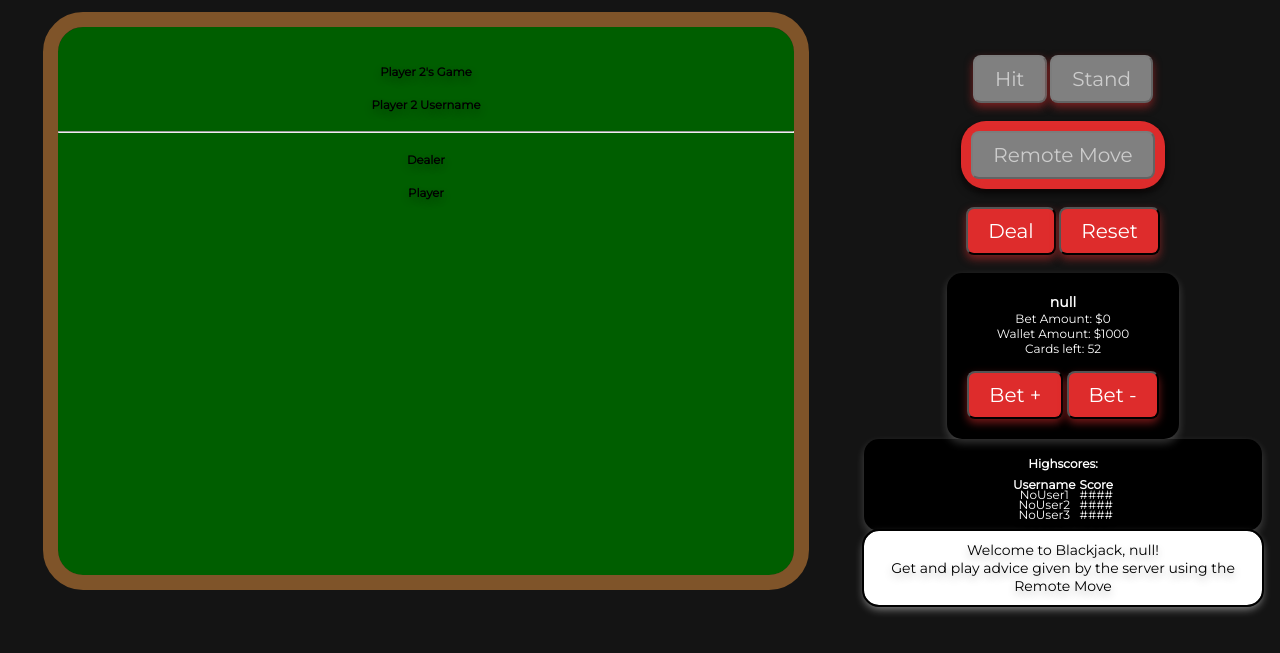
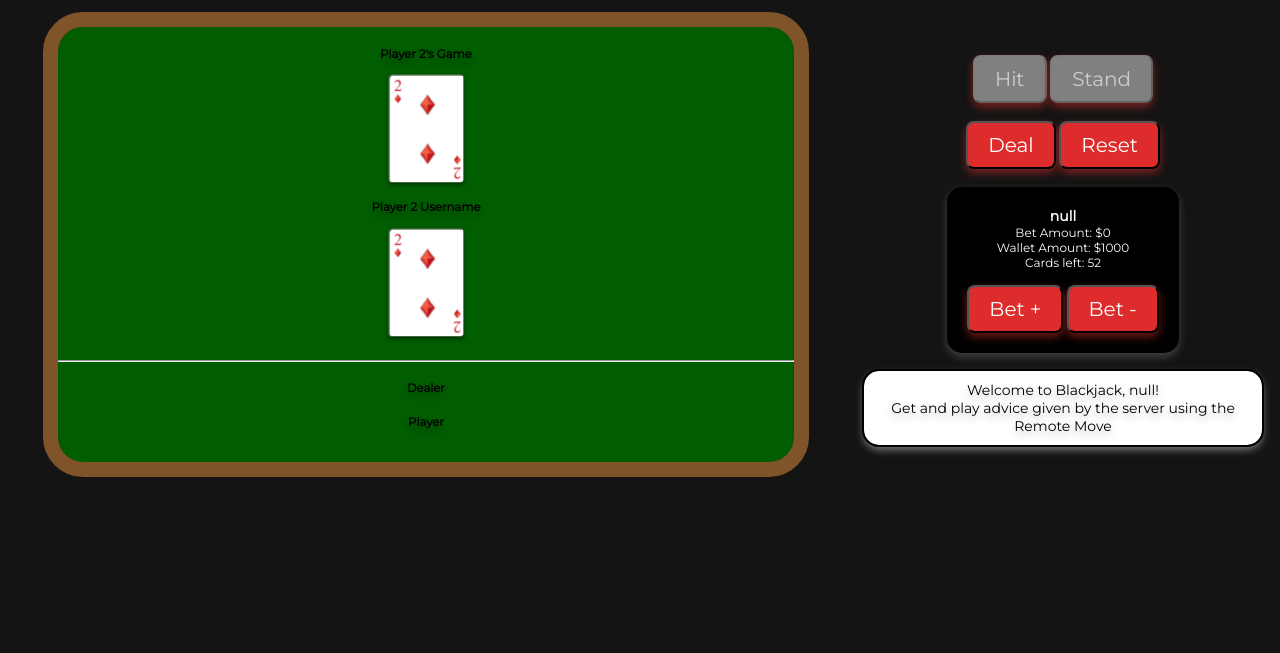
Before and after one commit to BhavnoorSaini/Multiplayer-Blackjack, a plain HTML site: page Player/gameplay.html in a window 1280 px wide. Shown: the part 87-740 px from the top of the page. Drawn offline with nearby package versions, Linux system fonts and the light colour scheme.

Commit message:
Setup second players miniboard with placeholder cards

```diff
--- a/Player/assets/style/cardstyle.css
+++ b/Player/assets/style/cardstyle.css
@@ -11,7 +11,11 @@ Card deck image modified from https://www.vector4free.com
     height: 215px;
     width: 150px;
     border: 1px solid #666;
-    transform: scale(0.6);
+    transform: scale(.5);
+    margin-right: -30px;
+    margin-left: -30px;
+    margin-top: -60px;
+    margin-bottom: -60px;
     border-radius: 8px;
 }
 
--- a/Player/assets/style/style.css
+++ b/Player/assets/style/style.css
@@ -36,6 +36,9 @@ button:disabled {
     color: #cccccc;
 }
 
+.cards {
+    margin: 0px;
+}
 
 .login {
     border-radius: 5px;
--- a/Player/gameplay.html
+++ b/Player/gameplay.html
@@ -23,11 +23,12 @@ gameplay.html
     <br>
     <div class="container">
       <div id="gameBoard">
+
+        <h5>Player 2's Game</h5>
+        <div id="dealerHand2" class="cards"><div class="card_deck"></div></div>
+        <h5>Player 2 Username</h5>
+        <div id="playerHand2" class="cards"><div class="card_deck"></div></div>
         <br>
-        <h5>Player 2's Game</h5>
-        <div id="dealerHand2" class="cards"></div>
-        <h5>Player 2 Username</h5>
-        <div id="playerHand2" class="cards"></div>
         <hr>
         <h5>Dealer</h5>
         <div id="dealerHand" class="cards"></div>
@@ -40,10 +41,7 @@ gameplay.html
         <button id="hit" disabled>Hit</button>
         <button id="stand" disabled>Stand</button>
         <br><br>
-        <div class="server-methods" style= "display: inline-block";>
-          <button id="xhrbutton" disabled>Remote Move</button>
-        </div>
-        <br><br>
+
         <button id="deal">Deal</button>
         <button id="reset">Reset</button>
         <br><br>
@@ -56,20 +54,7 @@ gameplay.html
           <button id="betIncrement">Bet +</button>
           <button id="betDecrement">Bet -</button>
         </div>
-        <br>
-        <div class="scores">
-            <p><strong>Highscores:</strong></p>
-          <table style="margin: 0 auto;">
-            <tr><th>Username</th>
-                <th>Score</th></tr>
-            <tr><td>NoUser1</td>
-                <td>####</td></tr>
-            <tr><td>NoUser2</td>
-                <td>####</td></tr>
-            <tr><td>NoUser3</td>
-                <td>####</td></tr>
-          </table>
-        </div>
+        <br><br>
         <div id="messagediv" class="rounded-box"></div>
         </div>
         <br>
```
